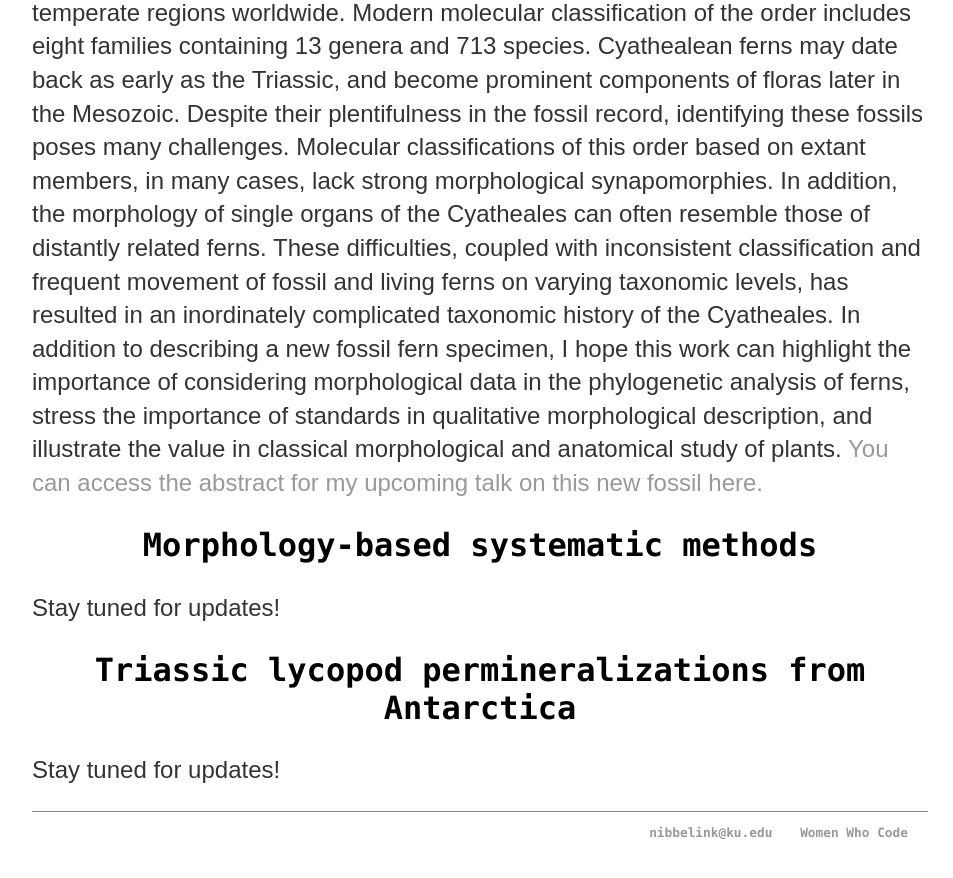
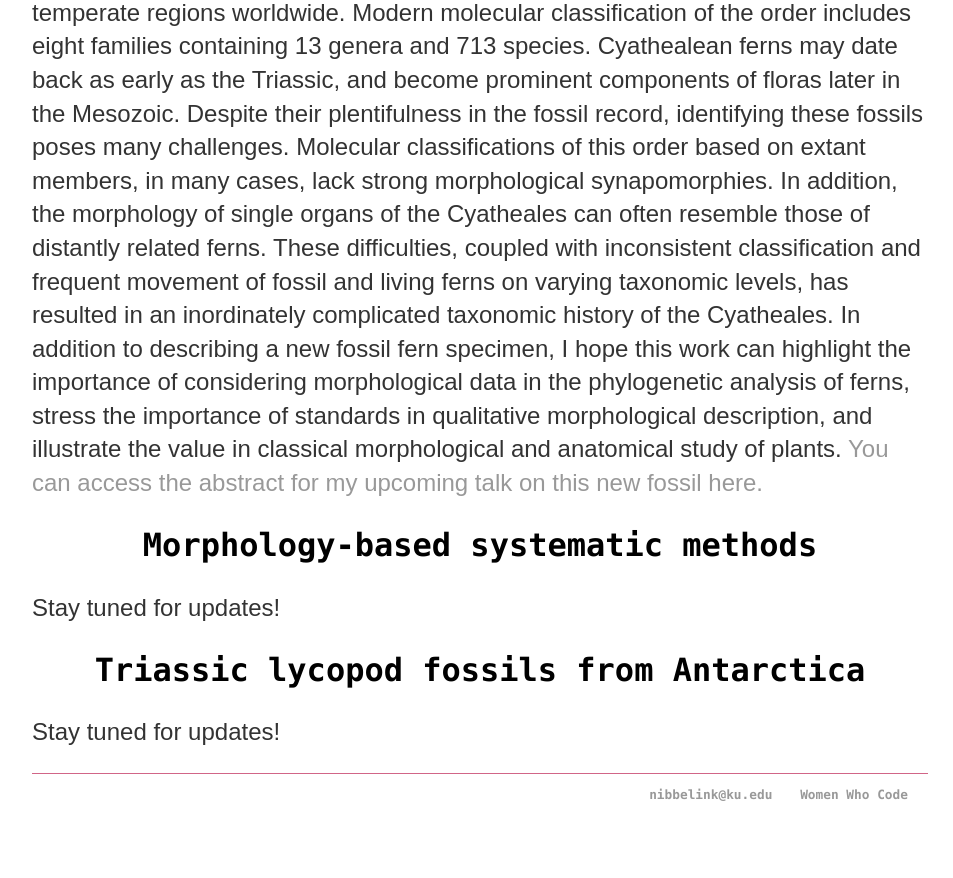
Before and after one commit to megannibbs/megannibbelink.github.io, a Jekyll site: the page built from pubs/index.html, in a window 1280 px wide and 900 px high, scrolled down 1480 px. Shown: the top 878 px of the window, without its empty margins (160-1113 px from the left). Built offline with Jekyll 4.4.1, drawn with Linux system fonts in a browser that asks for light colours.

Commit message:
Update index.html

```diff
--- a/pubs/index.html
+++ b/pubs/index.html
@@ -32,6 +32,6 @@ title: Meg Nibbelink | Research
 		<a href="https://botanyconference.org/engine/search/index.php?func=detail&aid=743">You can access the abstract for my upcoming talk on this new fossil here.</a></p>
 	<div align="center"><h2>Morphology-based systematic methods</h2></div>
 	<p>Stay tuned for updates!</p>
-	<div align="center"><h2>Triassic lycopod permineralizations from Antarctica</h2></div>
+	<div align="center"><h2>Triassic lycopod fossils from Antarctica</h2></div>
 	<p>Stay tuned for updates!</p>
 </div><!-- /.blurb -->
```
